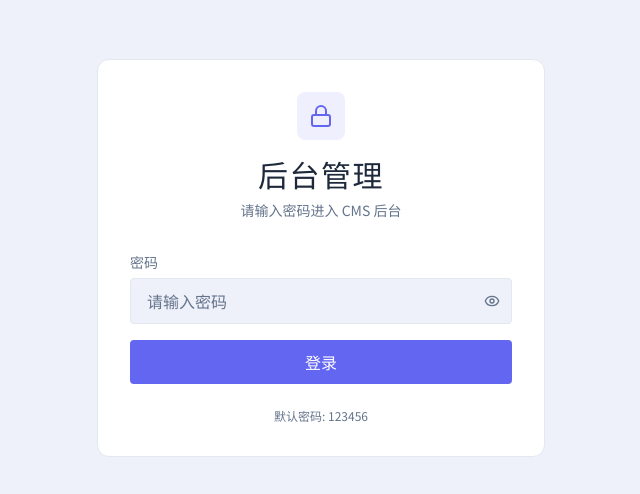
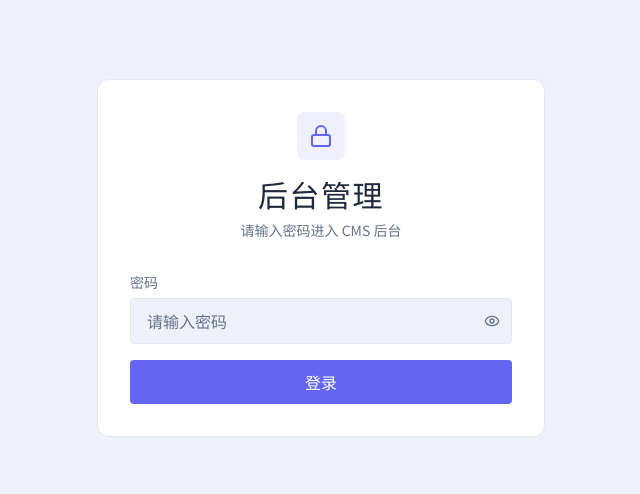
Before and after one commit to Chinachenjunyin/Chinachenjunyin.github.io, a React (Vite) app: page /xiaoyu/login in a window 1280 px wide. Shown: the part 142-636 px from the top of the page, without its empty margins (319-959 px from the left). Built offline with nearby package versions, Linux system fonts and the light colour scheme.

Commit message:
fix: remove default password hint from hidden admin login

```diff
--- a/src/pages/admin/AdminLogin.tsx
+++ b/src/pages/admin/AdminLogin.tsx
@@ -80,10 +80,6 @@ export default function AdminLogin() {
               登录
             </button>
           </form>
-
-          <p className="text-center text-xs text-text-muted mt-6">
-            默认密码: 123456
-          </p>
         </div>
       </motion.div>
     </div>
```
